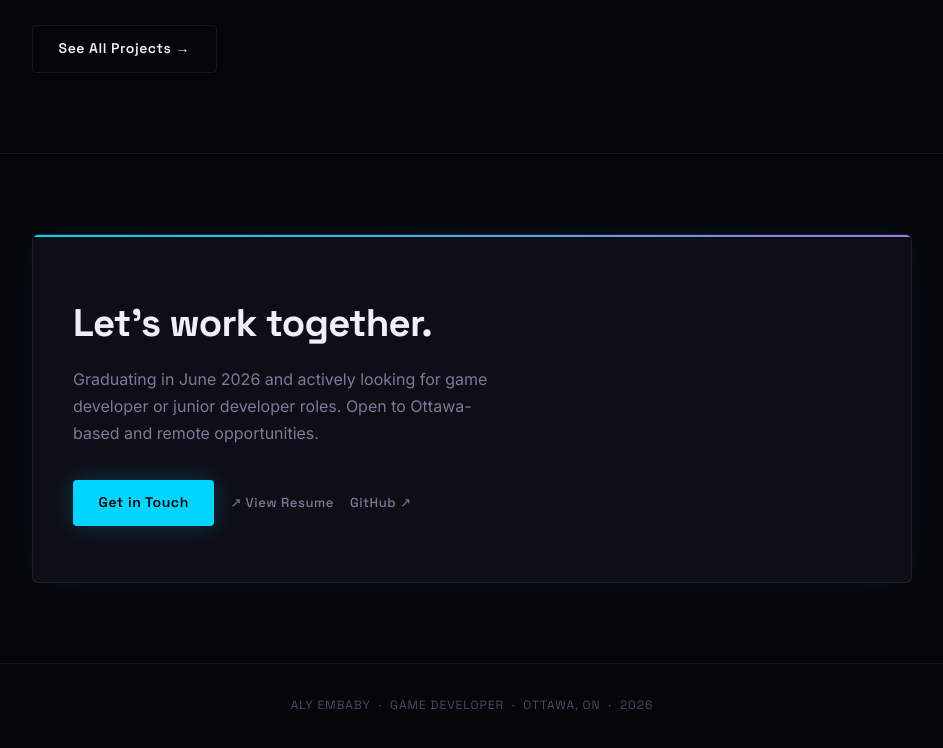
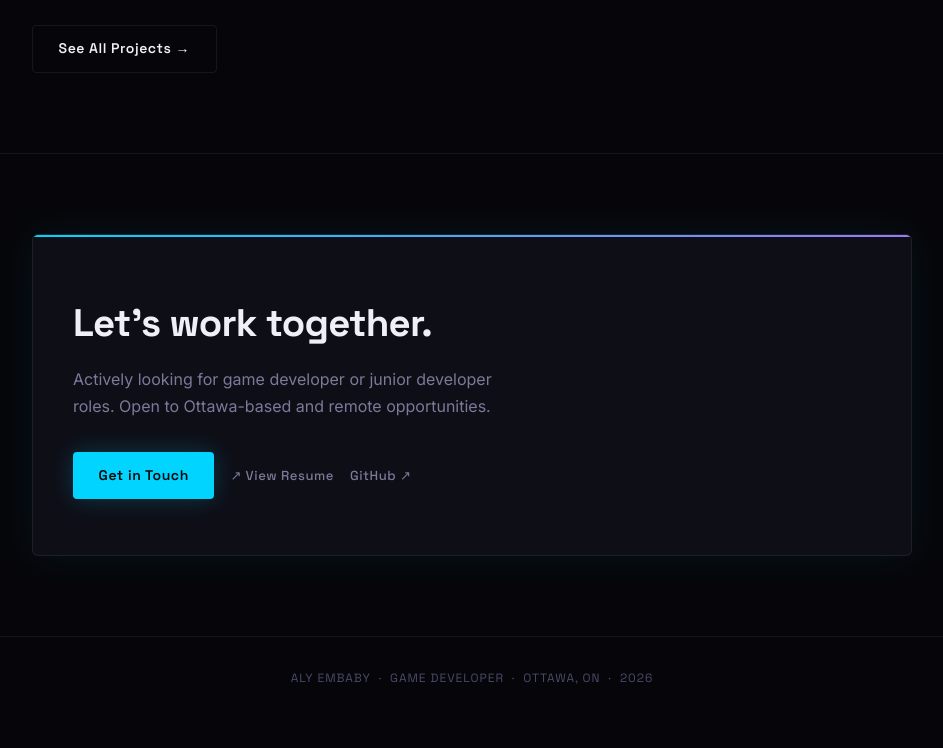
Before and after one commit to aly44/AlyEmbaby.github.io, a plain HTML site: page index.html in a window 1280 px wide. Shown: the part 1613-2361 px from the top of the page, without its empty margins (168-1111 px from the left). After the commit the page ends 2333 px from the top, so only its background shows below. Drawn offline with Linux system fonts and the light colour scheme.

Commit message:
Updated Resume

```diff
--- a/index.html
+++ b/index.html
@@ -499,8 +499,8 @@
     <div class="cta-box">
       <h2>Let's work together.</h2>
       <p>
-        Graduating in June 2026 and actively looking for game developer
-        or junior developer roles. Open to Ottawa-based and remote opportunities.
+        Actively looking for game developer or junior developer roles.
+        Open to Ottawa-based and remote opportunities.
       </p>
       <div class="cta-links">
         <a href="contact.html" class="btn btn-cyan">Get in Touch</a>
```
Also changed, not shown: 1 other file.
